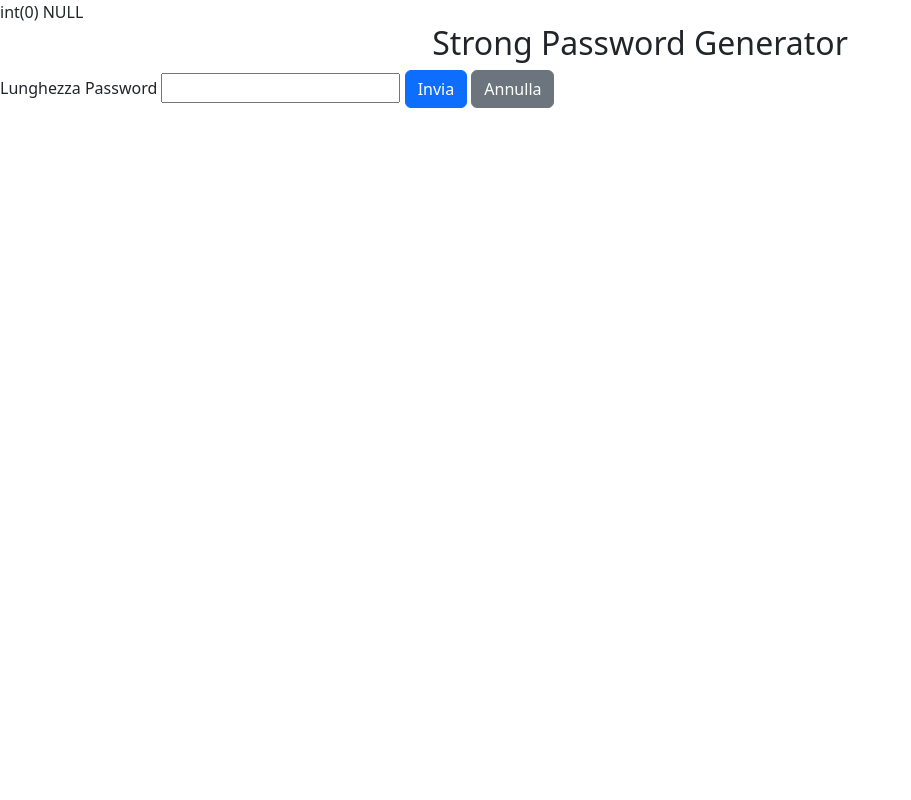
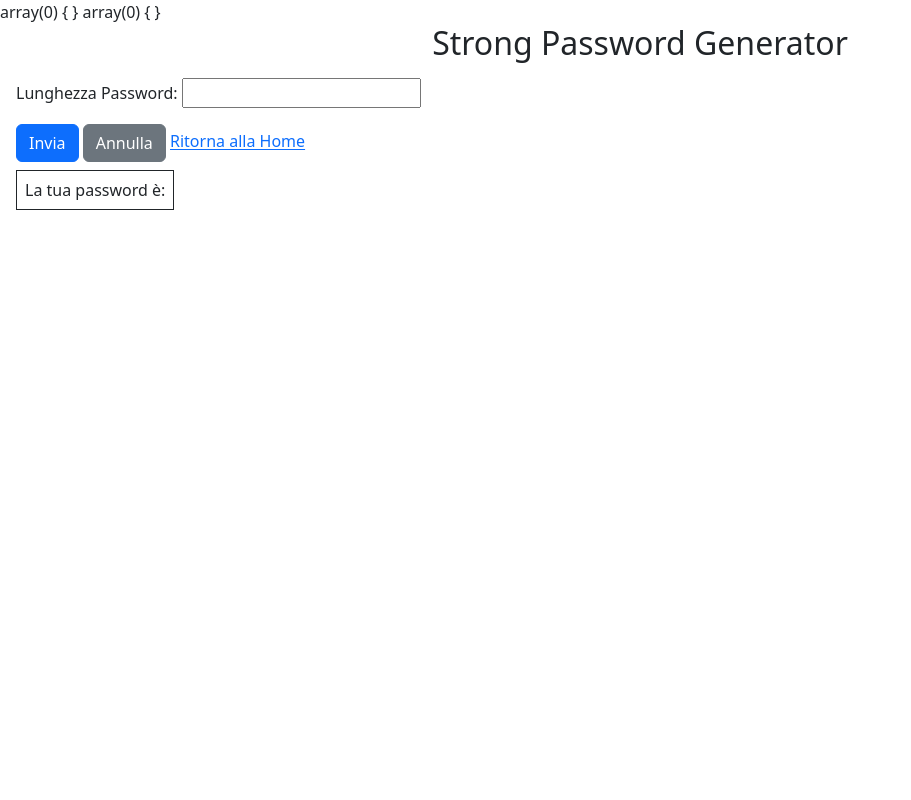
Before and after one commit to scurenza/php-strong-password-generator, a PHP site: page / in a window 1280 px wide. Shown: the whole page, without its empty margins (0-911 px from the left). Run offline with PHP 8.4, Linux system fonts and the light colour scheme; data that the repository does not hold is empty.

Commit message:
milestone 1 completa

```diff
--- a/index.php
+++ b/index.php
@@ -15,14 +15,15 @@ function newPassword($data)
         "A", "B", "C", "D", "E", "F", "G", "H", "I", "L", "M", "N", "O", "P", "Q", "R", "S", "T", "U", "V", "Z", "a", "b", "c", "d", "e", "f", "g", "h", "i", "l", "m", "n", "o", "p", "q", "r", "s", "t", "u", "v", "z"
     ];
     for ($i = 0; $i < $data; $i++) {
-        $userPassword[$i] = $chars[rand(1, count($chars))];
-        return $userPassword;
+        $userPassword[$i] = $chars[rand(1, (count($chars) - 1))];
     }
+    var_dump($userPassword);
+    return $userPassword;
 }
 
-newPassword($data);
-var_dump($data);
-var_dump($userPassword);
+$result = newPassword($data);
+var_dump($result);
+
 ?>
 
 <!DOCTYPE html>
@@ -46,12 +47,22 @@ var_dump($userPassword);
         <h2 class="text-center">Strong Password Generator</h2>
         <div class="form">
             <form action="index.php" method="GET">
-                <label for="length">Lunghezza Password</label>
-                <input type="text" name="length" id="length">
-                <button class="btn btn-primary" type="submit">Invia</button>
-                <button class="btn btn-secondary" type="reset">Annulla</button>
+                <div class="m-3">
+                    <label for="length">Lunghezza Password:</label>
+                    <input type="text" name="length" id="length">
+                </div>
+                <div class="m-3">
+                    <button class="btn btn-primary" type="submit">Invia</button>
+                    <button class="btn btn-secondary" type="reset">Annulla</button>
+                    <a href="index.php">Ritorna alla Home</a>
+                </div>
             </form>
-            <?php echo $userPassword; ?>
+            <div class="m-3 p-2 border border-dark d-inline">
+                <span>La tua password è: </span>
+                <?php for ($i = 0; $i < count($result); $i++) {
+                    echo $result[$i];
+                }    ?>
+            </div>
         </div>
     </section>
 </body>
```
